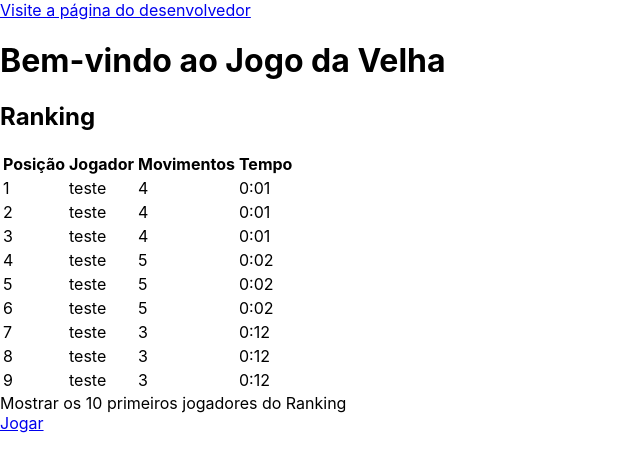
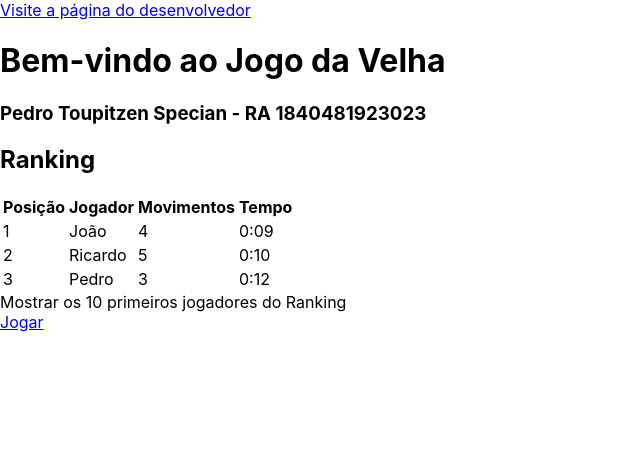
Before and after one commit to Pedrospecian/dispositivos_moveis_pedro_specian_prova, a React (Create React App) app: page / in a window 1280 px wide. Shown: the top 472 px of the page, without its empty margins (0-640 px from the left). Built offline with nearby package versions, Linux system fonts and the light colour scheme.

Commit message:
refatoracoes feitas

```diff
--- a/src/App.js
+++ b/src/App.js
@@ -3,7 +3,8 @@ import {
   BrowserRouter as Router,
   Switch,
   Route,
-  Link
+  Link,
+  useHistory,
 } from "react-router-dom";
 import './App.css';
 
@@ -28,15 +29,9 @@ export default function App() {
 
 const estadoGlobal = {
   ganhadores: [
-    { nome: "teste", tempo: 12, movimentos: 3 },
-    { nome: "teste", tempo: 1, movimentos: 4 },
-    { nome: "teste", tempo: 2, movimentos: 5 },
-    { nome: "teste", tempo: 12, movimentos: 3 },
-    { nome: "teste", tempo: 1, movimentos: 4 },
-    { nome: "teste", tempo: 2, movimentos: 5 },
-    { nome: "teste", tempo: 12, movimentos: 3 },
-    { nome: "teste", tempo: 1, movimentos: 4 },
-    { nome: "teste", tempo: 2, movimentos: 5 }
+    { nome: "Pedro", tempo: 12, movimentos: 3 },
+    { nome: "João", tempo: 9, movimentos: 4 },
+    { nome: "Ricardo", tempo: 10, movimentos: 5 },
   ]
 };
 
@@ -44,6 +39,7 @@ function Home() {
   return <div>
     <a target="_blank" href="https://github.com/Pedrospecian/dispositivos_moveis_pedro_specian_prova">Visite a página do desenvolvedor</a>
     <h1>Bem-vindo ao Jogo da Velha</h1>
+    <h3>Pedro Toupitzen Specian - RA 1840481923023</h3>
     <h2>Ranking</h2>
     <table>
       <thead>
--- a/src/components/tabuleiro.js
+++ b/src/components/tabuleiro.js
@@ -1,7 +1,8 @@
 import React from "react";
 import Casa from './casa.js';
 import Timer from './timer.js';
-const fs = require('fs');
+
+import { useHistory } from "react-router-dom";
 
 class Tabuleiro extends React.Component {
   constructor(props) {
@@ -16,12 +17,14 @@ class Tabuleiro extends React.Component {
       nomeVencedor: '',
       tempoVencedor: 0,
       movimentosVencedor: 0,
+      gravado: false,
     };
   }
 
   escreveNoRanking() {
     const obj = {nome: this.state.nomeVencedor, tempo: this.state.tempoVencedor, movimentos: this.state.movimentosVencedor};
     this.props.estadoGlobal.ganhadores.push(obj);
+    this.setState({gravado: true});
   }
 
   handleChangeNome(e){
@@ -83,12 +86,14 @@ class Tabuleiro extends React.Component {
     let infoBottom;
     if (vencedor === 'X') {
       status = 'Você venceu!';
+      if (!this.state.gravado) {
         infoBottom = (<div className="form-vitoria">
           <form>
             <input type="text" placeholder="Insira seu nome" onChange={this.handleChangeNome} />
             <button onClick={this.escreveNoRanking} type="button">Registrar</button>
           </form>
         </div>)
+      }
     } else {
       if (vencedor === 'O') {
         status = 'Você perdeu!';
```
Lines whose indentation alone changed are shown as unchanged.
